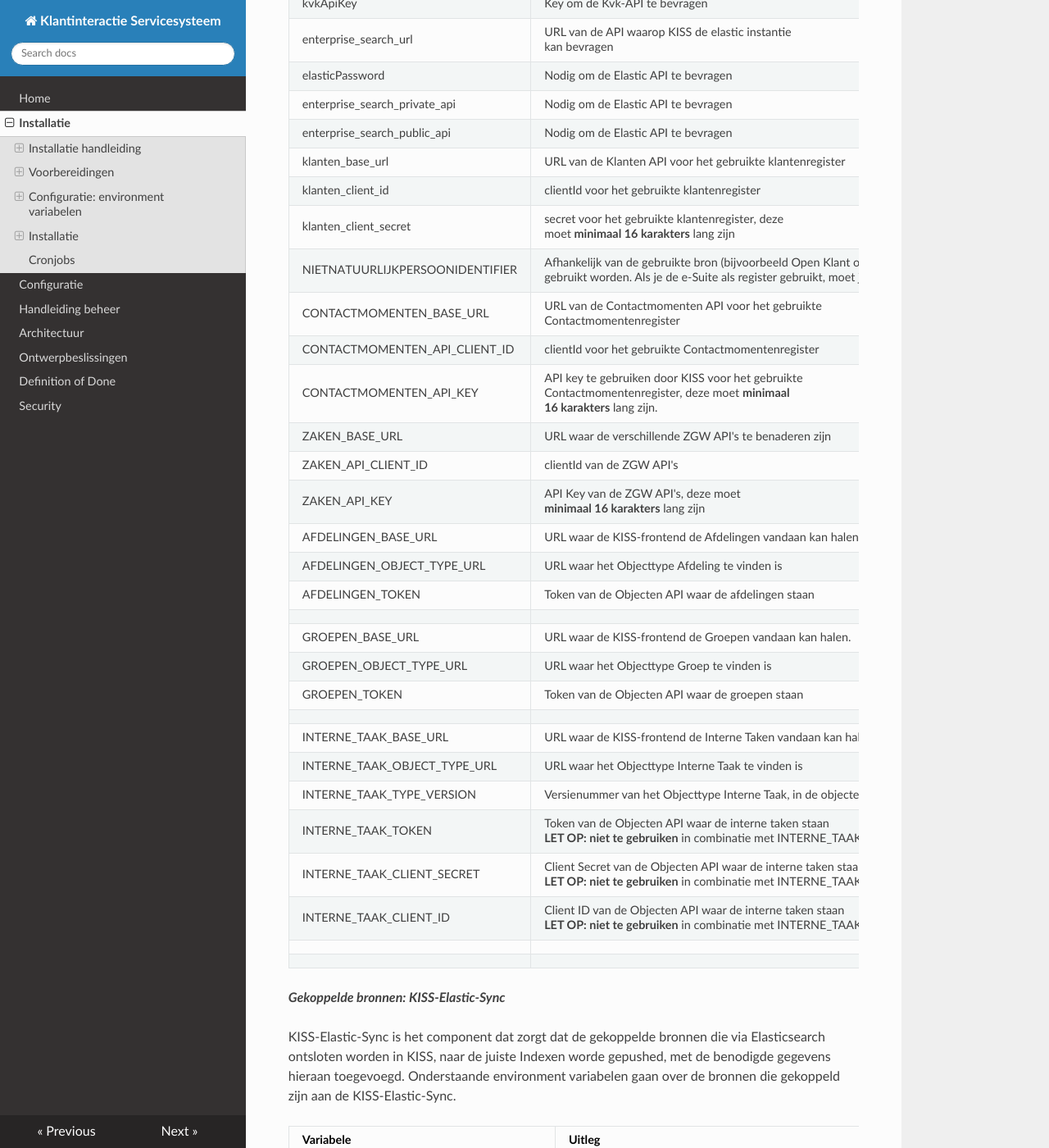
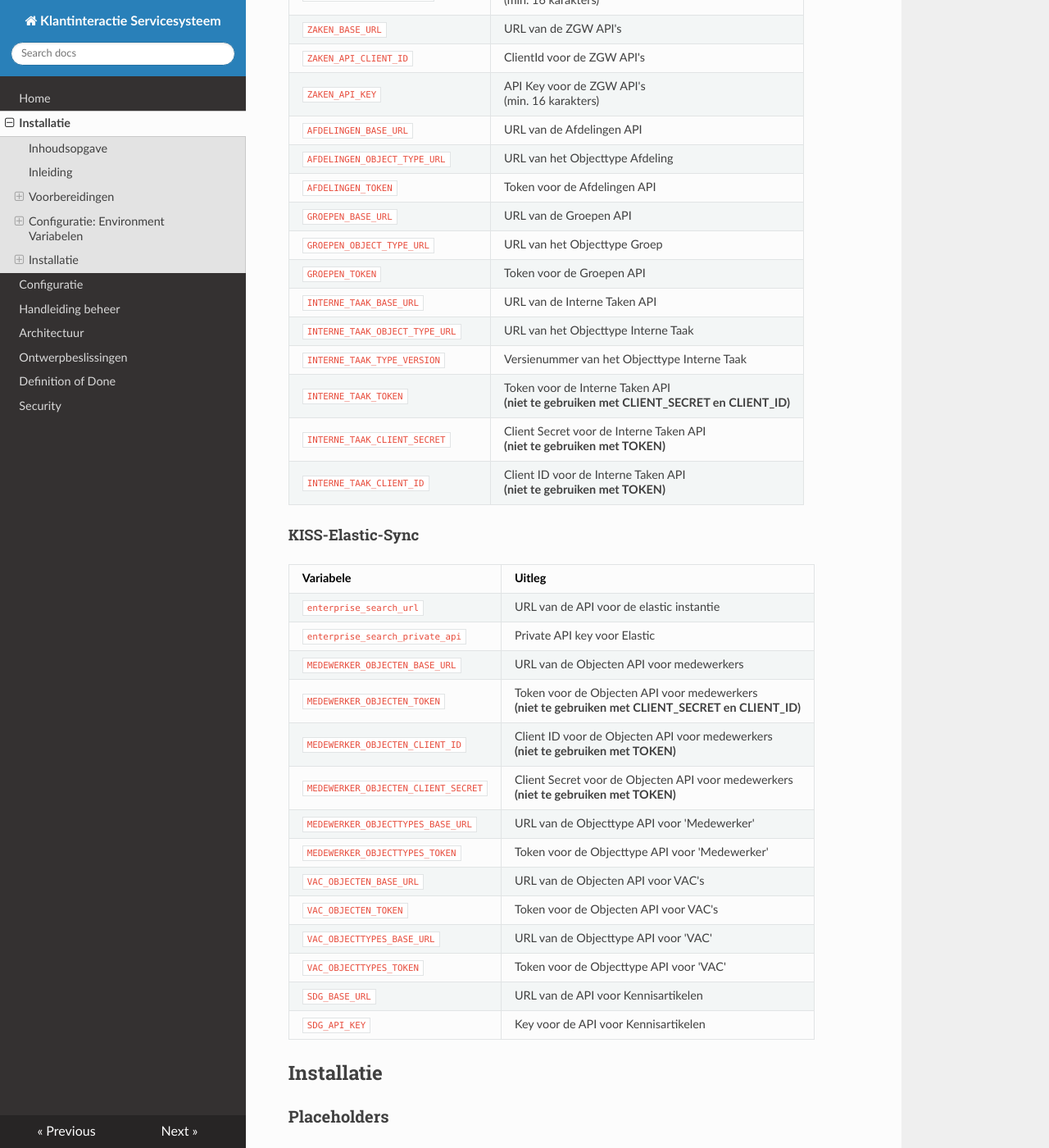
Before and after one commit to Klantinteractie-Servicesysteem/.github, an MkDocs documentation site: the page built from docs/INSTALLATION.md, in a window 1280 px wide and 1400 px high, scrolled down 4041 px. Shown: the whole window at 82% size. Built offline with MkDocs 1.6.1, drawn with Linux system fonts in a browser that asks for light colours; nearby versions of some CDN libraries; some of the changed text lies outside the part shown.

Commit message:
update handleiding kiss

```diff
--- a/docs/INSTALLATION.md
+++ b/docs/INSTALLATION.md
@@ -1,15 +1,36 @@
-## Klantinteractie Servicesysteem (KISS)
-### Installatie handleiding
-#### Inleiding
-KISS draait in een kubernetes cluster. Deze handleiding is gebaseerd op Azure Kubernetes.
-Andere kubernetes providers worden ook ondersteund mits ze haven-compliant zijn.
-Deze handleiding is bedoeld voor kubernetes beheerders en biedt een stappenplan om KISS handmatig op een nieuw cluster te installeren.
+# Klantinteractie Servicesysteem (KISS) Installatie Handleiding
 
-### Voorbereidingen
-#### Domein
-Bij gebruik van de Helm-Charts uit deze repository: zorg voor een domeinnaam met wild-card certificaat (bij gebruik van losse certificaten per endpoint: pas de Helm-Chart aan).
-Dit certificaat moet als .crt bestand tijdens de handleiding gebruikt worden.
-De opbouw van dit certificaat is als volgt:
+## Inhoudsopgave
+
+1. [Inleiding](#inleiding)
+2. [Voorbereidingen](#voorbereidingen)
+   - [Domein](#domein)
+   - [Tools](#tools)
+   - [Haven](#haven)
+   - [Azure](#azure)
+   - [Authenticatie](#authenticatie)
+3. [Configuratie: Environment Variabelen](#configuratie-environment-variabelen)
+   - [Authenticatie](#authenticatie)
+   - [Database](#database)
+   - [Organisatie RSIN](#organisatie-rsin)
+   - [Feedback op Kennisartikelen](#feedback-op-kennisartikelen)
+   - [Gekoppelde Bronnen](#gekoppelde-bronnen)
+4. [Installatie](#installatie)
+   - [Placeholders](#placeholders)
+   - [Uitvoeren](#uitvoeren)
+   - [Aanpassingen](#aanpassingen)
+
+---
+
+## Inleiding
+
+KISS draait in een Kubernetes cluster. Deze handleiding is gebaseerd op Azure Kubernetes, maar ondersteunt ook andere haven-compliant providers. De handleiding is bedoeld voor Kubernetes beheerders om KISS handmatig op een nieuw cluster te installeren.
+
+## Voorbereidingen
+
+### Domein
+
+Bij gebruik van Helm-Charts: zorg voor een domeinnaam met wild-card certificaat. Gebruik `.crt` en `.key` bestanden zoals hieronder:
 
 > `-----BEGIN CERTIFICATE-----`<br/>
 > inhoud public certificate<br/>
@@ -25,159 +46,141 @@
 
 Het private certificate dient los als .key bestand opgeslagen te worden.
 
+### Tools
 
-#### Tools
+Installeer de volgende tools:
+
 - [kubectl](https://kubernetes.io/docs/tasks/tools/)
 - [Helm](https://helm.sh/docs/intro/install/)
 - [Haven](https://haven.commonground.nl/techniek/compliancy-checker)
 - [Powershell](https://learn.microsoft.com/en-us/powershell/)
 
-#### Haven
-Er dient een haven-compliant cluster ingericht te worden.
-Hiervoor zijn referentie-implementaties te vinden op de [haven](https://haven.commonground.nl/techniek/aan-de-slag) site.
+### Haven
 
-#### Azure
-Bij het volgen van de [Azure](https://haven.commonground.nl/techniek/aan-de-slag/azure) referentie dient met de volgende extra zaken rekening gehouden te worden.
+Zorg voor een haven-compliant cluster. Referentie-implementaties zijn te vinden op de [Haven](https://haven.commonground.nl/techniek/aan-de-slag) site.
 
-- minimaal 3 nodes
-- high availability aan zetten
-- local logins met RBAC gebruiken, GEEN Azure Active Directory!
-- Kubernetes version 1.25.4 gebruiken
+### Azure
 
-Per servertype is er een quota aan het maximale aantal cores dat gebruikt mag worden in de regio.
-Als dit overschreden wordt, dan kan dit in het quota scherm aangepast worden:
-[https://portal.azure.com/#view/Microsoft_Azure_Capacity/QuotaMenuBlade/~/myQuotas](https://portal.azure.com/#view/Microsoft_Azure_Capacity/QuotaMenuBlade/~/myQuotas).
+Bij het volgen van de [Azure](https://haven.commonground.nl/techniek/aan-de-slag/azure) referentie:
 
-#### Authenticatie van de ingelogde gebruiker
+- Minimaal 3 nodes
+- High availability aanzetten
+- Local logins met RBAC gebruiken, GEEN Azure Active Directory!
+
+Meer informatie over quota aanpassingen: [Azure Quota](https://portal.azure.com/#view/Microsoft_Azure_Capacity/QuotaMenuBlade/~/myQuotas).
+
+### Authenticatie
+
 De authenticatie van gebruikers binnen KISS gebeurt m.b.v. een OIDC koppeling met bijvoorbeeld Azure Active Directory.
 
-### Configuratie: environment variabelen
-Voor elke installatie zijn een aantal environment variabelen nodig. Per onderdeel van KISS geven we aan welke variabelen gevuld moeten worden. In  het hieronder genoemde installatiescript, en in values.yaml zijn in sommige gevallen al default waarden ingevuld.
+## Configuratie: Environment Variabelen
 
-#### Authenticatie
-Voor Authenticatie maakt KISS gebruik van een OpenIDConnect Identity Provider.
+Hieronder staan de benodigde environment variabelen per onderdeel van KISS.
 
-| Variabele | Uitleg |
-|---|---|
-| oidcAuthority | URL van de OpenID Connect Identity Provider |
-| oidcClientId | Voor toegang tot de OpenID Connect <br />Identity Provider |
-| oidcClientSecret | OpenID Connect Identity Provider |
-| OIDC_MEDEWERKER_IDENTIFICATIE_CLAIM | De OIDC-claim die gebruikt moet worden als <br />identificatie van de medewerker in de <br />verschillende registers. Standaard is dit `email` |
-| OIDC_MEDEWERKER_IDENTIFICATIE_TRUNCATE | Optioneel kan de claim die hierboven ingevuld <br />is, afgekapt worden op een maximaal aantal <br />karakters. Dit is bijvoorbeeld nodig <br />als KISS gebruikt wordt in combinatie <br />met OpenKlant / OpenZaak, en de claim <br />mogelijk waardes kan bevatten die langer <br />zijn dan 24 karakters. Hanteer in dat geval <br />de waarde `24`. |
+### Authenticatie
 
-#### Database
-Er zijn verschillende gegevens die binnen KISS zelf worden opgeslagen, zoals Nieuws en Werkinstructies, Links, en managementinformatie.
+| Variabele                                | Uitleg                                                    |
+| ---------------------------------------- | --------------------------------------------------------- |
+| `oidcAuthority`                          | URL van de OpenID Connect Identity Provider               |
+| `oidcClientId`                           | Voor toegang tot de OpenID Connect Identity Provider      |
+| `oidcClientSecret`                       | Secret voor de OpenID Connect Identity Provider           |
+| `OIDC_MEDEWERKER_IDENTIFICATIE_CLAIM`    | Identificatie van de medewerker <br/> (`email` standaard) |
+| `OIDC_MEDEWERKER_IDENTIFICATIE_TRUNCATE` | Optioneel afkappen van de claim <br/> (bijv. `24`)        |
 
-| Variabele | Uitleg |
-|---|---|
-| postgresDb | Naam van de database bij KISS |
-| postgresUser | Gebruikersnaam waarmee KISS toegang krijgt tot de DB |
-| postgresPassword | Wachtwoord van de postgresUser |
+### Database
 
+| Variabele          | Uitleg                                |
+| ------------------ | ------------------------------------- |
+| `postgresDb`       | Naam van de database bij KISS         |
+| `postgresUser`     | Gebruikersnaam voor toegang tot de DB |
+| `postgresPassword` | Wachtwoord van de postgresUser        |
 
-#### Organisatie RSIN
-Verschillende ZGW APIs, waaronder de Klant en Contactmoment APIs, vragen om een identificatienummer, RSIN, van de eigen organisatie. Dit RSIN moet worden meegegeven bij registratie van specifieke objecten.
+### Organisatie RSIN
 
-| Variabele | Uitleg |
-|---|---|
-| ORGANISATIE_IDS | RSIN van de organisatie die de Contactmomenten registreert |
+| Variabele         | Uitleg                                                           |
+| ----------------- | ---------------------------------------------------------------- |
+| `ORGANISATIE_IDS` | RSIN van de organisatie die de <br/> Contactmomenten registreert |
 
-#### Feedback op Kennisartikelen
-Vanuit KISS kan een KCM feedback geven op een kennisartikel. Deze informatie wordt gemaild naar één centraal mailadres
+### Feedback op Kennisartikelen
 
-| Variabele | Uitleg |
-|---|---|
-| FEEDBACK_EMAIL_FROM | Het afzenderadres van de mail met feedback erin |
-| FEEDBACK_EMAIL_TO | Het adres waar de mail met feedback naar toe moet |
-| EMAIL_ENABLE_SSL | Gaat de mail via SSL true/false |
-| EMAIL_HOST | Adres van de mailserver die de mail moet versturen |
-| EMAIL_PORT | poortnummer van de mailverbinding |
-| EMAIL_USERNAME | Username van het account dat zich aanmeldt bij de mailserver |
-| EMAIL_PASSWORD | Wachtwoord bij de username |
+| Variabele             | Uitleg                                  |
+| --------------------- | --------------------------------------- |
+| `FEEDBACK_EMAIL_FROM` | Afzenderadres van de feedbackmail       |
+| `FEEDBACK_EMAIL_TO`   | Adres waar de feedbackmail naartoe moet |
+| `EMAIL_ENABLE_SSL`    | Gebruik van SSL (true/false)            |
+| `EMAIL_HOST`          | Adres van de mailserver                 |
+| `EMAIL_PORT`          | Poortnummer van de mailverbinding       |
+| `EMAIL_USERNAME`      | Gebruikersnaam voor de mailserver       |
+| `EMAIL_PASSWORD`      | Wachtwoord voor de mailserver           |
 
+### Gekoppelde Bronnen
 
-#### Gekoppelde bronnen
-Er zijn diverse bronnen die vanuit KISS via API's bevraagd worden. Sommige worden alleen geraadpleegd, zoals de KvK-API en de API voor Haal Centraal BRP Personen bevragen, en de Objecten API voor het ophalen van Afdelingen, Groepen en Medewerkers. Andere registraties worden niet alleen geraadpleegd, maar er worden ook gegevens in weggeschreven. Dit zijn in ieder geval een Klanten- en Contactmomentenregister, zoals Open Klant, het Objecten Register zoals Open Objecten, en een Zaaksysteem (m.b.v. ZGW API's) zoals Open Zaak.
+Er zijn diverse API's die vanuit KISS bevraagd worden. Hieronder staan de environment variabelen per gekoppelde bron.
 
-Daarnaast zijn er bronnen die binnen KISS doorzocht moeten worden.
-- KISS gebruikt de Objecten API om Kennisartikelen (PDC-producten) mee op te halen, en naar Elastic te pushen.
-- KISS gebruikt op dit moment de Objecten API om de Medewerkers in het Smoelenboek op te halen en naar Elastic te pushen.
-- KISS gebruikt op dit moment de Objecten API om de Vraag Antwoord Combinaties (VAC) op te halen en naar Elastic te pushen.
+#### KISS-frontend
 
-**Let op**: Sommige  API-keys en Secretes die KISS nodig heeft om externe registers te bevragen moeten **minimaal 16 karakters** lang zijn.
+| Variabele                         | Uitleg                                                                                       |
+| --------------------------------- | -------------------------------------------------------------------------------------------- |
+| `imageTag`                        | Verwijzing naar de Build-versie van de <br/> KISS-frontend                                   |
+| `haalCentraalBaseUrl`             | URL van de Haal Centraal API                                                                 |
+| `haalCentraalApiKey`              | Key voor de Haal Centraal API                                                                |
+| `kvkBaseUrl`                      | URL van de KvK-API                                                                           |
+| `kvkApiKey`                       | Key voor de KvK-API                                                                          |
+| `enterprise_search_url`           | URL van de API voor de elastic instantie                                                     |
+| `elasticPassword`                 | Wachtwoord voor de Elastic API                                                               |
+| `enterprise_search_private_api`   | Private API key voor Elastic                                                                 |
+| `enterprise_search_public_api`    | Public API key voor Elastic                                                                  |
+| `klanten_base_url`                | URL van de Klanten API                                                                       |
+| `klanten_client_id`               | ClientId voor de Klanten API                                                                 |
+| `klanten_client_secret`           | Secret voor de Klanten API <br/> (min. 16 karakters)                                         |
+| `NIETNATUURLIJKPERSOONIDENTIFIER` | Identifier voor 'niet natuurlijke personen' <br/> (`rsin` of `kvkNummer`)                    |
+| `CONTACTMOMENTEN_BASE_URL`        | URL van de Contactmomenten API                                                               |
+| `CONTACTMOMENTEN_API_CLIENT_ID`   | ClientId voor de Contactmomenten API                                                         |
+| `CONTACTMOMENTEN_API_KEY`         | Key voor de Contactmomenten API <br/> (min. 16 karakters)                                    |
+| `ZAKEN_BASE_URL`                  | URL van de ZGW API's                                                                         |
+| `ZAKEN_API_CLIENT_ID`             | ClientId voor de ZGW API's                                                                   |
+| `ZAKEN_API_KEY`                   | API Key voor de ZGW API's <br/> (min. 16 karakters)                                          |
+| `AFDELINGEN_BASE_URL`             | URL van de Afdelingen API                                                                    |
+| `AFDELINGEN_OBJECT_TYPE_URL`      | URL van het Objecttype Afdeling                                                              |
+| `AFDELINGEN_TOKEN`                | Token voor de Afdelingen API                                                                 |
+| `GROEPEN_BASE_URL`                | URL van de Groepen API                                                                       |
+| `GROEPEN_OBJECT_TYPE_URL`         | URL van het Objecttype Groep                                                                 |
+| `GROEPEN_TOKEN`                   | Token voor de Groepen API                                                                    |
+| `INTERNE_TAAK_BASE_URL`           | URL van de Interne Taken API                                                                 |
+| `INTERNE_TAAK_OBJECT_TYPE_URL`    | URL van het Objecttype Interne Taak                                                          |
+| `INTERNE_TAAK_TYPE_VERSION`       | Versienummer van het Objecttype Interne Taak                                                 |
+| `INTERNE_TAAK_TOKEN`              | Token voor de Interne Taken API <br/> **(niet te gebruiken met CLIENT_SECRET en CLIENT_ID)** |
+| `INTERNE_TAAK_CLIENT_SECRET`      | Client Secret voor de Interne Taken API <br/> **(niet te gebruiken met TOKEN)**              |
+| `INTERNE_TAAK_CLIENT_ID`          | Client ID voor de Interne Taken API <br/> **(niet te gebruiken met TOKEN)**                  |
 
-**_Gekoppelde bronnen: KISS-frontend_**
+#### KISS-Elastic-Sync
 
-Onderstaande environment variabelen gaan over de bronnen die gekoppeld zijn aan de KISS-frontend.
+| Variabele                           | Uitleg                                                                                                   |
+| ----------------------------------- | -------------------------------------------------------------------------------------------------------- |
+| `enterprise_search_url`             | URL van de API voor de elastic instantie                                                                 |
+| `enterprise_search_private_api`     | Private API key voor Elastic                                                                             |
+| `MEDEWERKER_OBJECTEN_BASE_URL`      | URL van de Objecten API voor medewerkers                                                                 |
+| `MEDEWERKER_OBJECTEN_TOKEN`         | Token voor de Objecten API voor medewerkers <br/> **(niet te gebruiken met CLIENT_SECRET en CLIENT_ID)** |
+| `MEDEWERKER_OBJECTEN_CLIENT_ID`     | Client ID voor de Objecten API voor medewerkers <br/> **(niet te gebruiken met TOKEN)**                  |
+| `MEDEWERKER_OBJECTEN_CLIENT_SECRET` | Client Secret voor de Objecten API voor medewerkers <br/> **(niet te gebruiken met TOKEN)**              |
+| `MEDEWERKER_OBJECTTYPES_BASE_URL`   | URL van de Objecttype API voor 'Medewerker'                                                              |
+| `MEDEWERKER_OBJECTTYPES_TOKEN`      | Token voor de Objecttype API voor 'Medewerker'                                                           |
+| `VAC_OBJECTEN_BASE_URL`             | URL van de Objecten API voor VAC's                                                                       |
+| `VAC_OBJECTEN_TOKEN`                | Token voor de Objecten API voor VAC's                                                                    |
+| `VAC_OBJECTTYPES_BASE_URL`          | URL van de Objecttype API voor 'VAC'                                                                     |
+| `VAC_OBJECTTYPES_TOKEN`             | Token voor de Objecttype API voor 'VAC'                                                                  |
+| `SDG_BASE_URL`                      | URL van de API voor Kennisartikelen                                                                      |
+| `SDG_API_KEY`                       | Key voor de API voor Kennisartikelen                                                                     |
 
-| Variabele | Uitleg |
-|---|---|
-| imageTag | Dit is de verwijzing naar de Build-versie van de <br />KISS-frontend repository |
-| haalCentraalBaseUrl | URL van de Haal Centraal API om de BRP te bevragen |
-| haalCentraalApiKey | Key om de Haal Centraal API te bevragen |
-| kvkBaseUrl | URL van de KvK-API om het Handelsregister te bevragen. Dit is het pad voorafgaand aan het versienummer, bijvoorbeeld `https://api.kvk.nl/test/api` |
-| kvkApiKey | Key om de Kvk-API te bevragen |
-| enterprise_search_url | URL van de API waarop KISS de elastic instantie <br />kan bevragen |
-| elasticPassword | Nodig om de Elastic API te bevragen |
-| enterprise_search_private_api | Nodig om de Elastic API te bevragen |
-| enterprise_search_public_api | Nodig om de Elastic API te bevragen |
-| klanten_base_url | URL van de Klanten API voor het gebruikte klantenregister |
-| klanten_client_id | clientId voor het gebruikte klantenregister |
-| klanten_client_secret | secret voor het gebruikte klantenregister, deze <br />moet **minimaal 16 karakters** lang zijn |
-| NIETNATUURLIJKPERSOONIDENTIFIER  | Afhankelijk van de gebruikte bron (bijvoorbeeld Open Klant of de e-Suite) kan je hiermee aangeven welk gegeven gebruikt wordt om KvK-gegevens aan klanten in het klantregister te koppelen als het gaat om 'niet natuurlijke personen'. Op dit moment kan je hiervoor het RSIN (`rsin`) of het KvK-nummer (`kvkNummer`) gebruiken. RSIN is de default: als deze variable leeg gelaten wordt of ontbreekt bij de installatie, zal `rsin` gebruikt worden. Als je de e-Suite als register gebruikt, moet je hier  `kvkNummer` invullen. Let op, de spelling moet exact overeen komen met de spelling van het property in [de KvK-API's](https://developers.kvk.nl/apis)   |
-| CONTACTMOMENTEN_BASE_URL  | URL van de Contactmomenten API voor het gebruikte <br />Contactmomentenregister  |
-| CONTACTMOMENTEN_API_CLIENT_ID | clientId voor het gebruikte Contactmomentenregister |
-| CONTACTMOMENTEN_API_KEY  | API key te gebruiken door KISS voor het gebruikte <br />Contactmomentenregister, deze moet **minimaal <br />16 karakters** lang zijn. |
-| ZAKEN_BASE_URL  |  URL waar de verschillende ZGW API's te benaderen zijn |
-| ZAKEN_API_CLIENT_ID  | clientId van de ZGW API's |
-| ZAKEN_API_KEY  | API Key van de ZGW API's, deze moet <br />**minimaal 16 karakters** lang zijn |
-| AFDELINGEN_BASE_URL  | URL waar de KISS-frontend de Afdelingen vandaan kan halen.  |
-| AFDELINGEN_OBJECT_TYPE_URL | URL waar het Objecttype Afdeling te vinden is |
-| AFDELINGEN_TOKEN | Token van de Objecten API waar de afdelingen staan |
-|  |  |
-| GROEPEN_BASE_URL  | URL waar de KISS-frontend de Groepen vandaan kan halen.  |
-| GROEPEN_OBJECT_TYPE_URL | URL waar het Objecttype Groep te vinden is |
-| GROEPEN_TOKEN | Token van de Objecten API waar de groepen staan  |
-|  |  |
-| INTERNE_TAAK_BASE_URL  | URL waar de KISS-frontend de Interne Taken vandaan kan halen.  |
-| INTERNE_TAAK_OBJECT_TYPE_URL | URL waar het Objecttype Interne Taak te vinden is |
-| INTERNE_TAAK_TYPE_VERSION | Versienummer van het Objecttype Interne Taak, in de objectenregistratie waar KISS de Interne Taken wegschrijft |
-| INTERNE_TAAK_TOKEN | Token van de Objecten API waar de interne taken staan<br /> **LET OP: niet te gebruiken** in combinatie met INTERNE_TAAK_CLIENT_SECRET en INTERNE_TAAK_CLIENT_ID |
-| INTERNE_TAAK_CLIENT_SECRET | Client Secret van de Objecten API waar de interne taken staan <br /> **LET OP: niet te gebruiken** in combinatie met INTERNE_TAAK_TOKEN |
-| INTERNE_TAAK_CLIENT_ID | Client ID van de Objecten API waar de interne taken staan  <br /> **LET OP: niet te gebruiken** in combinatie met INTERNE_TAAK_TOKEN |
-|    |    |
-|    |    |
+## Installatie
 
-**_Gekoppelde bronnen: KISS-Elastic-Sync_**
+### Placeholders
 
-KISS-Elastic-Sync is het component dat zorgt dat de gekoppelde bronnen die via Elasticsearch ontsloten worden in KISS, naar de juiste Indexen worde gepushed, met de benodigde gegevens hieraan toegevoegd. Onderstaande environment variabelen gaan over de bronnen die gekoppeld zijn aan de KISS-Elastic-Sync.
+De yaml-voorbeeldbestanden staan [hier](https://github.com/Klantinteractie-Servicesysteem/KISS-frontend/blob/main/helm/kiss-frontend/kiss.template.yaml).
 
-| Variabele | Uitleg |
-|---|---|
-| enterprise_search_url | URL van de API waarop KISS de elastic instantie <br />kan bevragen |
-| enterprise_search_private_api | Nodig om de Elastic API te vullen |
-| MEDEWERKER_OBJECTEN_BASE_URL | URL van de Objecten API waar de medewerkers <br />gevonden kunnen worden |
-| MEDEWERKER_OBJECTEN_TOKEN |  Token van de Objecten API waar de medewerkers <br />gevonden kunnen worden<br/>**LET OP: niet te gebruiken** in combinatie met MEDEWERKER_OBJECTEN_CLIENT_SECRET en MEDEWERKER_OBJECTEN_CLIENT_ID  |
-| MEDEWERKER_OBJECTEN_CLIENT_ID |  Client ID van de Objecten API waar de medewerkers <br />gevonden kunnen worden<br/>**LET OP: niet te gebruiken** in combinatie met MEDEWERKER_OBJECTEN_TOKEN |
-| MEDEWERKER_OBJECTEN_CLIENT_SECRET |  Client Secret van de Objecten API waar de medewerkers <br />gevonden kunnen worden<br/>**LET OP: niet te gebruiken** in combinatie met MEDEWERKER_OBJECTEN_TOKEN |
-| MEDEWERKER_OBJECTTYPES_BASE_URL | URL van de Objecttype API waar het objecttype <br />'Medewerker' gevonden kan worden |
-| MEDEWERKER_OBJECTTYPES_TOKEN | Token van de Objecttype API waar het objecttype <br />'Medewerker' gevonden kan worden |
-| VAC_OBJECTEN_BASE_URL | URL van de Objecten API waar de VAC's gevonden <br />kunnen worden |
-| VAC_OBJECTEN_TOKEN |  Token van de Objecten API waar de VAC's gevonden <br />kunnen worden |
-| VAC_OBJECTTYPES_BASE_URL | URL van de Objecttype API waar het objecttype 'VAC' <br />gevonden kan worden |
-| VAC_OBJECTTYPES_TOKEN | Token van de Objecttype API waar het objecttype 'VAC' <br />gevonden kan worden |
-| SDG_BASE_URL  | URL van de API waarmee Kennisartikelen <br />(PDC-producten) kunnen worden opgehaald door KISS |
-| SDG_API_KEY  | URL van de API voor Kennisartikelen  |
+### Uitvoeren
 
-
-### Installatie
-Als het kubernetes cluster is ingericht, kunnen we de onderdelen van KISS gaan installeren.
-
-#### Placeholders
-De yaml-voorbeeldbestanden staan in [https://github.com/Klantinteractie-Servicesysteem/KISS-frontend/blob/main/helm/kiss-frontend/kiss.template.yaml](https://github.com/Klantinteractie-Servicesysteem/KISS-frontend/blob/main/helm/kiss-frontend/kiss.template.yaml)
-
-#### Uitvoeren
-De installatie kan worden uitgevoerd middels onderstaande powershell script. Ook zonder powershell zijn de commands in het script handmatig uit te voeren.
+De installatie kan uitgevoerd worden middels het PowerShell script. Handmatig uitvoeren kan ook.
 
 [install_kiss.ps1](https://github.com/Klantinteractie-Servicesysteem/.github/blob/main/docs/scripts/install_kiss.ps1)
 
```
